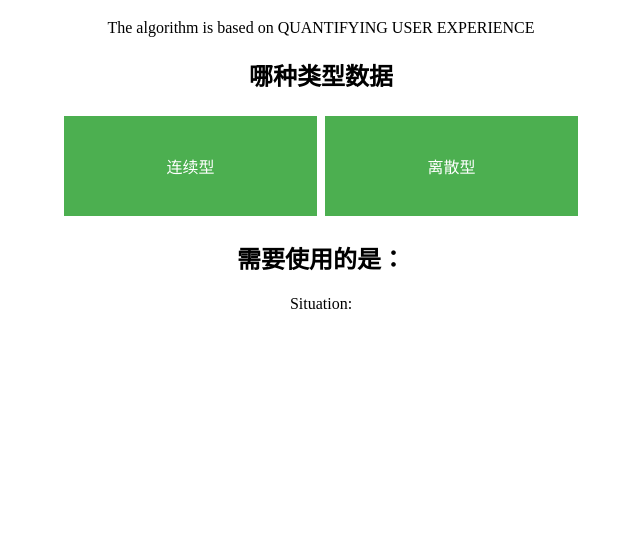
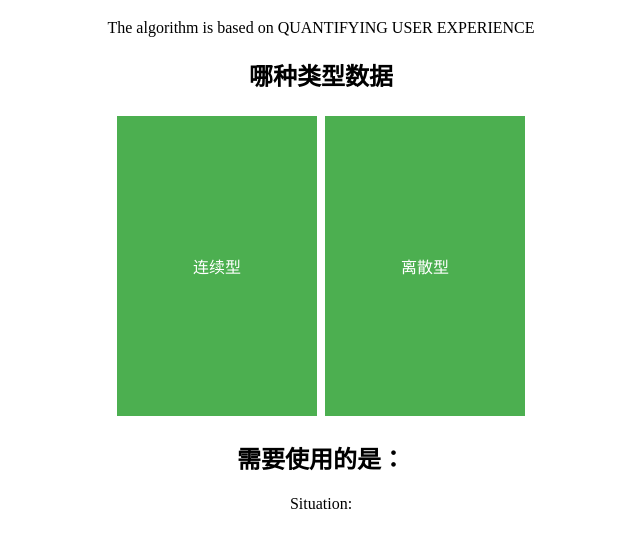
Before and after one commit to qinghua-zeng/QuantifyingUserResearch, a plain HTML site: page index.html in a window 1280 px wide. Shown: the part 61-608 px from the top of the page, without its empty margins (319-959 px from the left). Drawn offline with Linux system fonts and the light colour scheme.

Commit message:
First Commit

```diff
--- a/css/main.css
+++ b/css/main.css
@@ -3,8 +3,8 @@
 }
 
 button {
-    width: 20%;
-    height: 100px;
+    width: 200px;
+    height: 300px;
     background-color: #4CAF50;
     border: none;
     color: white;
```
